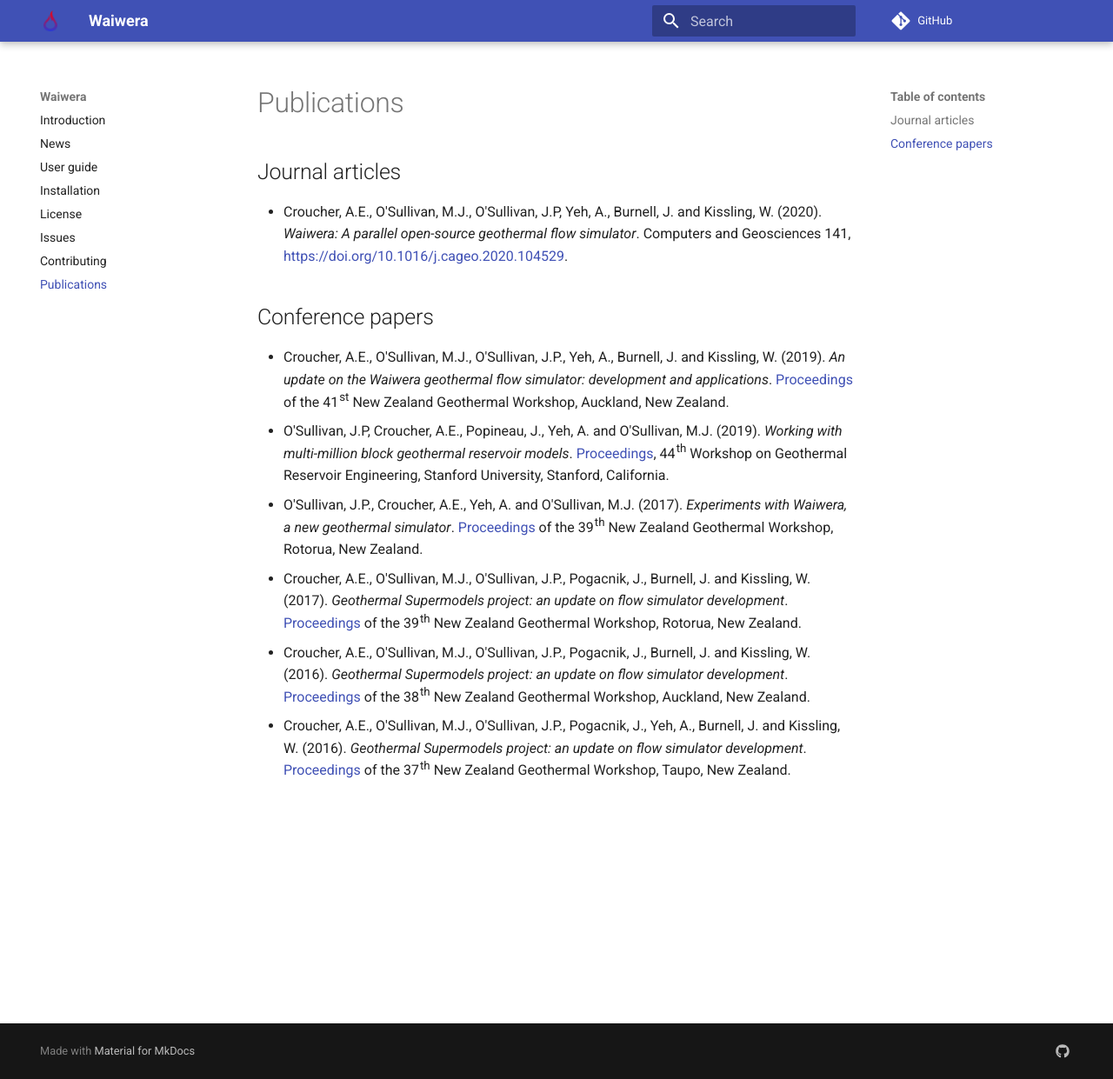
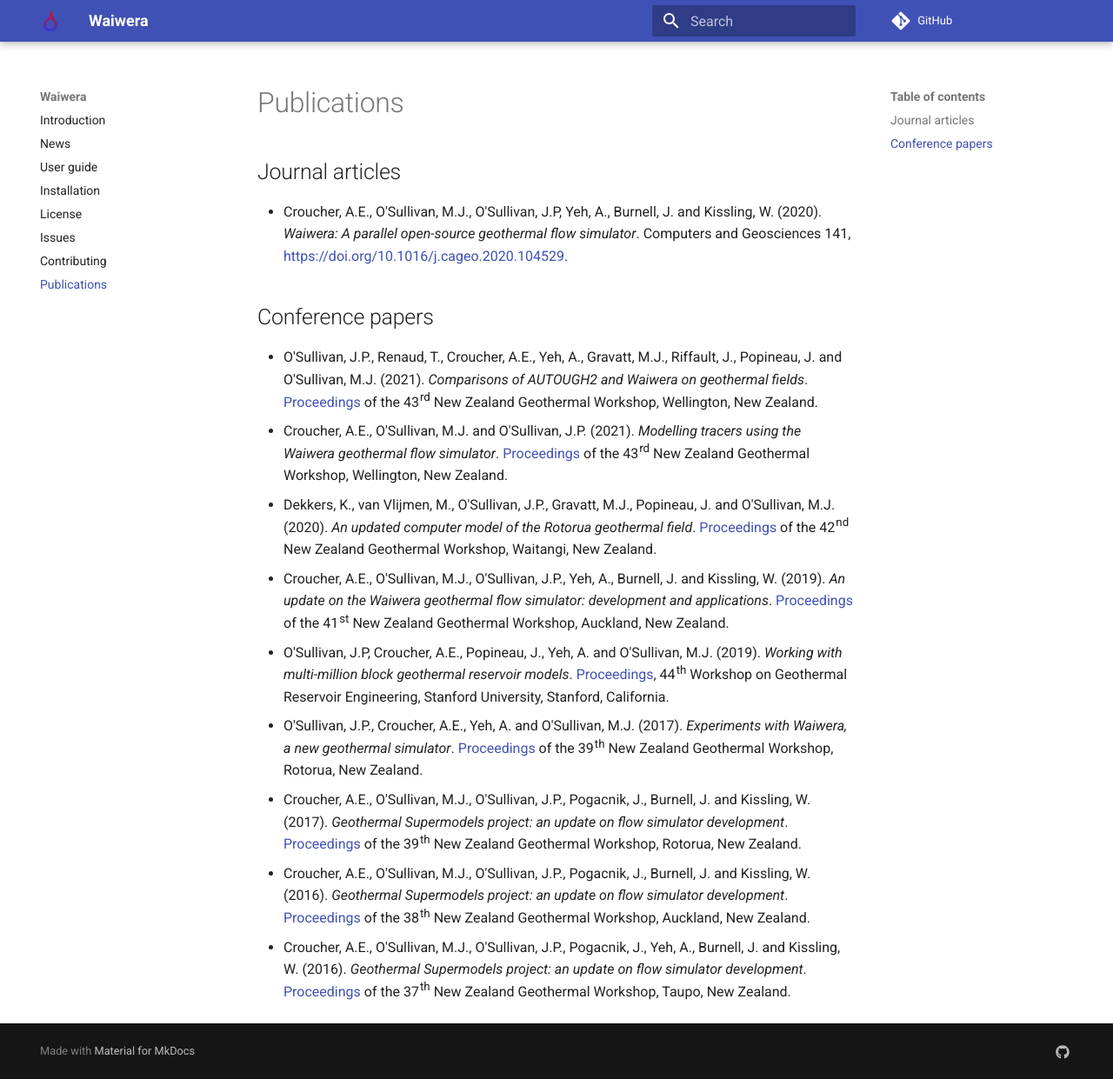
Before and after one commit to waiwera/waiwera-mkdocs, an MkDocs documentation site: the page built from docs/pubs.md, in a window 1280 px wide and 1241 px high. Shown: the whole window at 87% size. Built offline with MkDocs 1.6.1 and Material for MkDocs 9.7.7, drawn with Linux system fonts in a browser that asks for light colours; comment, search, counter and statistics services are not loaded.

Commit message:
Add NZGW conference papers from 2020/21

```diff
--- a/docs/pubs.md
+++ b/docs/pubs.md
@@ -6,6 +6,9 @@
 
 ## Conference papers
 
+- O'Sullivan, J.P., Renaud, T., Croucher, A.E., Yeh, A., Gravatt, M.J., Riffault, J., Popineau, J. and O'Sullivan, M.J. (2021). *Comparisons of AUTOUGH2 and Waiwera on geothermal fields*. [Proceedings](http://www.geothermal-energy.org/pdf/IGAstandard/NZGW/2021/69.pdf) of the 43<sup>rd</sup> New Zealand Geothermal Workshop, Wellington, New Zealand.
+- Croucher, A.E., O'Sullivan, M.J. and O'Sullivan, J.P. (2021). *Modelling tracers using the Waiwera geothermal flow simulator*. [Proceedings](http://www.geothermal-energy.org/pdf/IGAstandard/NZGW/2021/63.pdf) of the 43<sup>rd</sup> New Zealand Geothermal Workshop, Wellington, New Zealand.
+- Dekkers, K., van Vlijmen, M., O'Sullivan, J.P., Gravatt, M.J., Popineau, J. and O'Sullivan, M.J. (2020). *An updated computer model of the Rotorua geothermal field*. [Proceedings](http://www.geothermal-energy.org/pdf/IGAstandard/NZGW/2020/012.pdf) of the 42<sup>nd</sup> New Zealand Geothermal Workshop, Waitangi, New Zealand.
 - Croucher, A.E., O'Sullivan, M.J., O'Sullivan, J.P., Yeh, A., Burnell, J. and Kissling, W. (2019). *An update on the Waiwera geothermal flow simulator: development and applications*. [Proceedings](https://www.geothermal-energy.org/pdf/IGAstandard/NZGW/2019/042.pdf) of the 41<sup>st</sup> New Zealand Geothermal Workshop, Auckland, New Zealand.
 - O'Sullivan, J.P, Croucher, A.E., Popineau, J., Yeh, A. and O'Sullivan, M.J. (2019). *Working with multi-million block geothermal reservoir models*. [Proceedings](https://pangea.stanford.edu/ERE/pdf/IGAstandard/SGW/2019/Osullivan.pdf), 44<sup>th</sup> Workshop on Geothermal Reservoir Engineering, Stanford University, Stanford, California.
 - O'Sullivan, J.P., Croucher, A.E., Yeh, A. and O'Sullivan, M.J. (2017). *Experiments with Waiwera, a new geothermal simulator*. [Proceedings](https://www.geothermal-energy.org/pdf/IGAstandard/NZGW/2017/087_OSullivan_Final.pdf) of the 39<sup>th</sup> New Zealand Geothermal Workshop, Rotorua, New Zealand.
```
